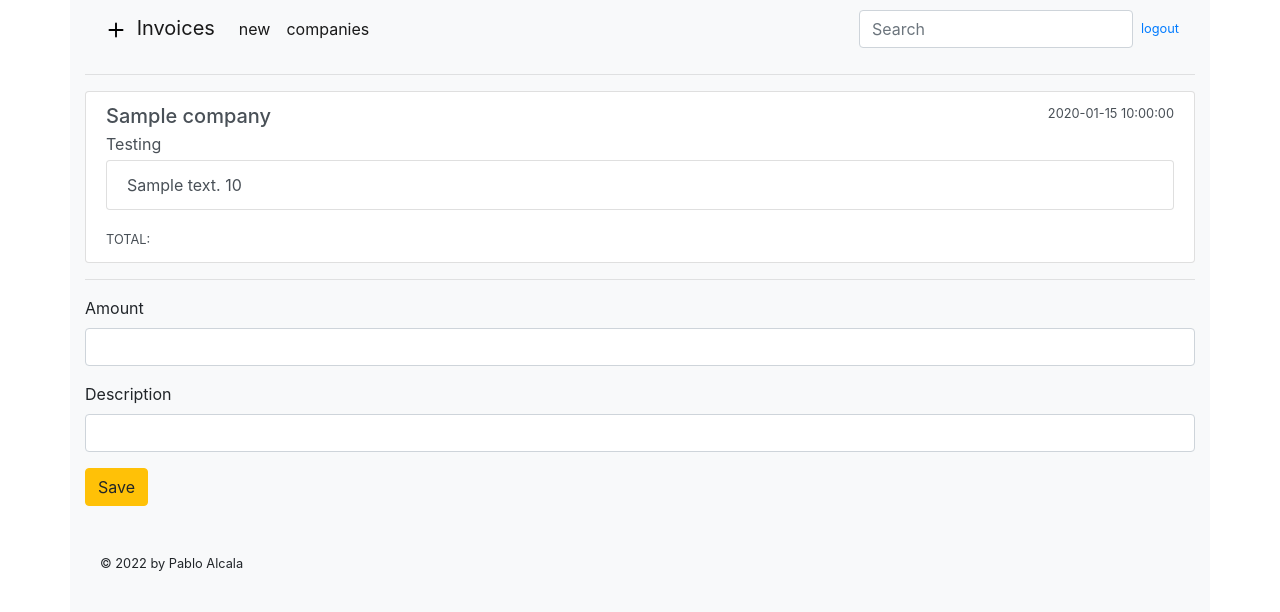
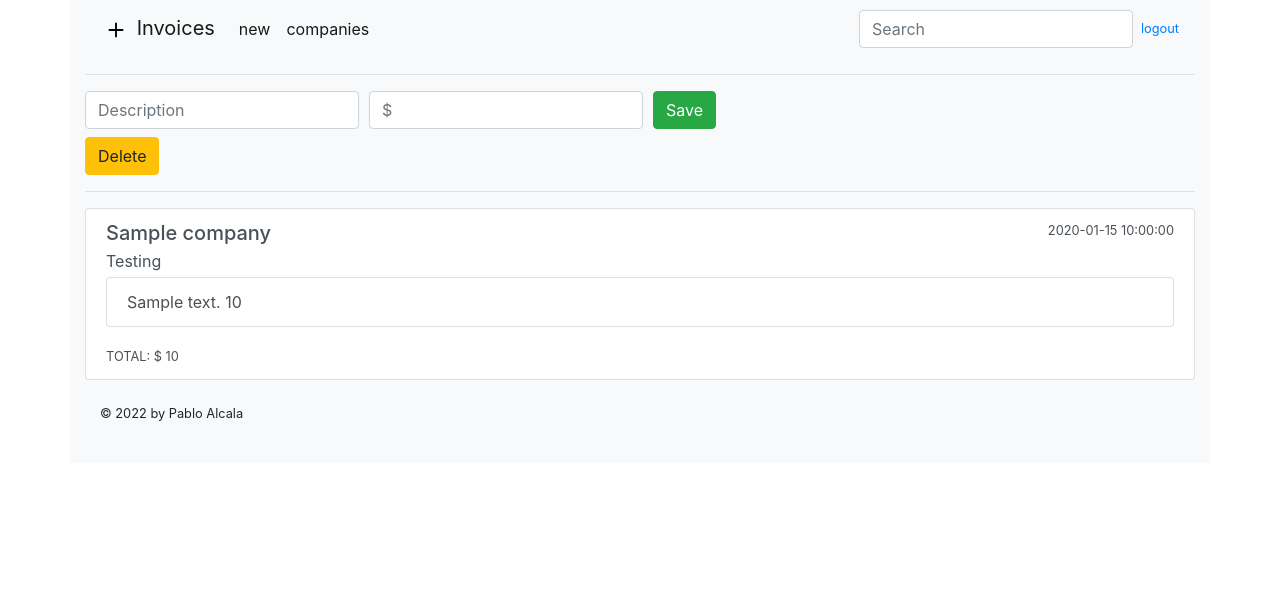
Before and after one commit to pabalca/invoices, a Flask app: page /edit/1 in a window 1280 px wide. Shown: the top 612 px of the page. Run offline with Flask 2, Linux system fonts and the light colour scheme; the visitor is signed in with stand-in values (Sample User, id 1); tables that the repository leaves empty hold one stand-in row (values such as "Sample post"); some libraries are stand-ins or nearby versions.

Commit message:
add total sum of invoice

```diff
--- a/invoices/handlers.py
+++ b/invoices/handlers.py
@@ -31,8 +31,8 @@ def createuser(pwd):
 def scrape():
     u = User(username="admin", avatar="logo.png", address="Metaverse", pwd="admin")
     db.session.add(u)
-    for x in range(10):
-        c = Company(name=f"Company {x}", kvk=x, address=f"Road {x}")
+    for x in ["Pablo", "Leire", "Maria", "Antonio"]:
+        c = Company(name=f"{x}", kvk=x, address=f"Amsterdam")
         db.session.add(c)
         click.echo(f"Company {x} created.")
     db.session.commit()
--- a/invoices/templates/edit_invoice.html
+++ b/invoices/templates/edit_invoice.html
@@ -3,6 +3,16 @@
 {% block title %}Edit Invoice{% endblock %}
 
 {% block content %}
+<form method="post">
+  {{ form.hidden_tag() }}
+  <div class="form-row align-items-center">
+    <div class="col-auto">{{ form['description'](class='form-control mb-2', placeholder="Description") }}</div>
+    <div class="col-auto">{{ form['amount'](class='form-control mb-2', placeholder="$") }}</div>
+    <div class="col-auto">{{ form['submit'](class='btn btn-success mb-2') }}</div>
+  </div>
+</form>
+<a href="{{ url_for('delete_invoice', invoice_id=invoice.id) }}" class="btn btn-warning">Delete</a>
+<hr>
 
 <form method="post">
 {{ form.hidden_tag() }}
@@ -25,23 +35,8 @@
       </ul>
 
     </p>
-    <small>TOTAL: </small>
+    <small>TOTAL: $ {{ total }} </small>
   </a>
 </div>
 
-<hr>
-
-{% for field in form if field.widget.input_type != 'hidden' %}
-{% if field.type == "SubmitField" %}
-    {{ field(class='btn btn-warning') }}
-{% else %}
-    <div class="form-group">
-      {{ field.label }} {{ field(class='form-control') }}
-    </div>
-{% endif %}
-{% endfor %}
-
-</form>
-<br>
-
 {% endblock %}
--- a/invoices/templates/export_invoice.html
+++ b/invoices/templates/export_invoice.html
@@ -157,17 +157,17 @@
 					<td>Price</td>
 				</tr>
 
+                    {% for item in invoice.charge %}
 				<tr class="item">
-                    {% for item in invoice.charge %}
 					<td>{{ item.description }}</td>
 					<td>{{ item.amount }}</td>
+				</tr>
                     {% endfor %}
-				</tr>
 
 				<tr class="total">
 					<td></td>
 
-					<td>Total: $ {{ invoice.amount }}</td>
+					<td>Total: $ {{ total }}</td>
 				</tr>
 			</table>
 		</div>
--- a/invoices/views.py
+++ b/invoices/views.py
@@ -87,6 +87,7 @@ def new_invoice():
 def edit_invoice(invoice_id):
     form = EditInvoiceForm()
     invoice = Invoice.query.get(invoice_id)
+    total = sum([ x.amount for x in invoice.charge])
     if form.validate_on_submit():
         amount = form.amount.data
         description = form.description.data
@@ -95,7 +96,7 @@ def edit_invoice(invoice_id):
         db.session.commit()
         flash("Your invoice is updated.")
         return redirect(url_for("edit_invoice", invoice_id=invoice.id))
-    return render_template("edit_invoice.html", form=form, invoice=invoice)
+    return render_template("edit_invoice.html", form=form, invoice=invoice, total=total)
 
 
 @app.route("/delete/<invoice_id>", methods=["GET", "POST"])
@@ -167,11 +168,12 @@ def export_invoice(invoice_id):
     user_id = session.get("user")
     user = User.query.filter(User.id == user_id).first()
     invoice = Invoice.query.filter(Invoice.id == invoice_id).first()
+    total = sum([ x.amount for x in invoice.charge])
 
     if not invoice:
         flash(f"Not found.")
         return redirect(url_for("index"))
-    return render_template("export_invoice.html", user=user, invoice=invoice)
+    return render_template("export_invoice.html", user=user, invoice=invoice, total=total)
 
 
 @app.route("/register", methods=["GET", "POST"])
```
Also changed, not shown: 1 other file.
